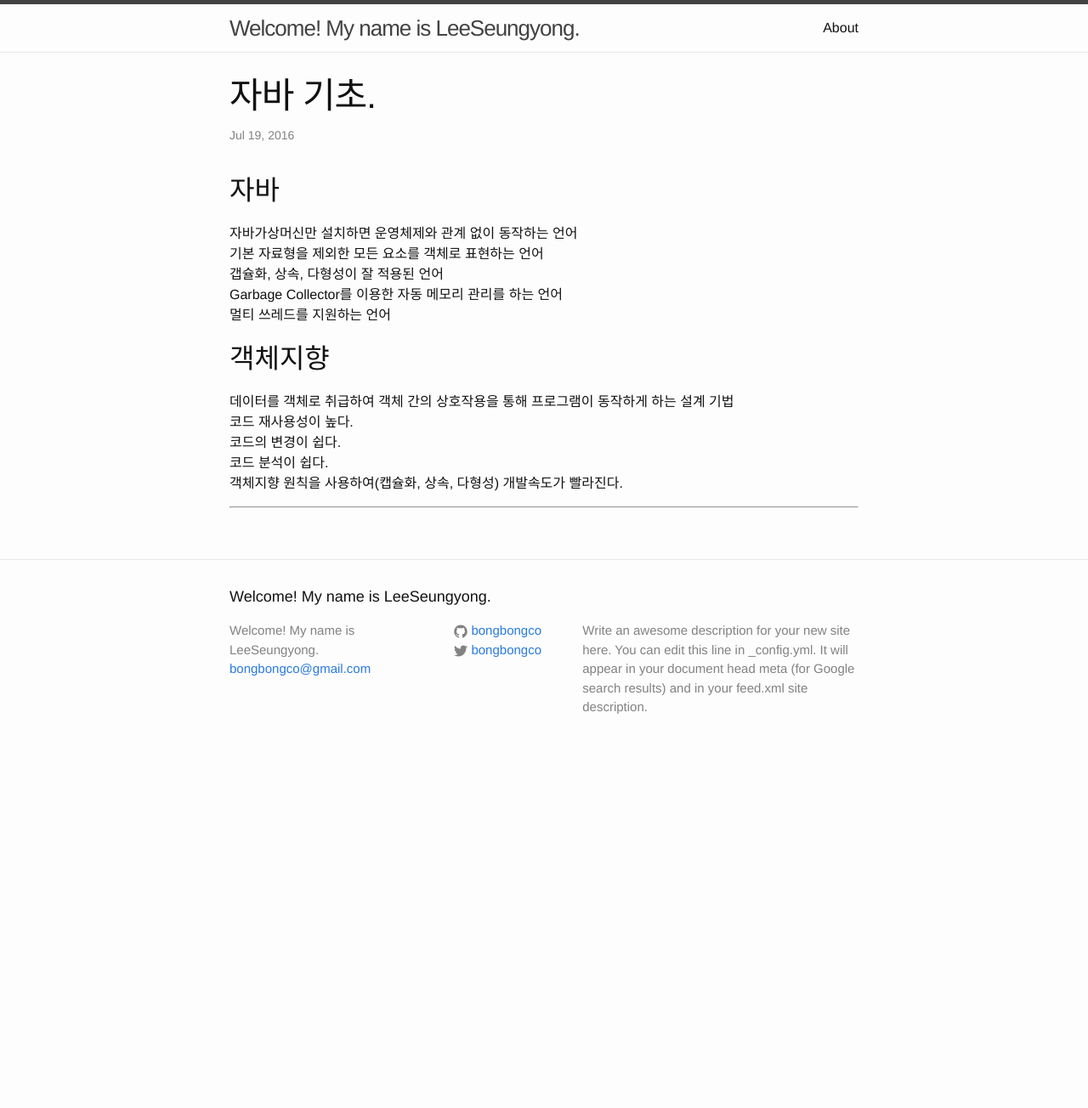
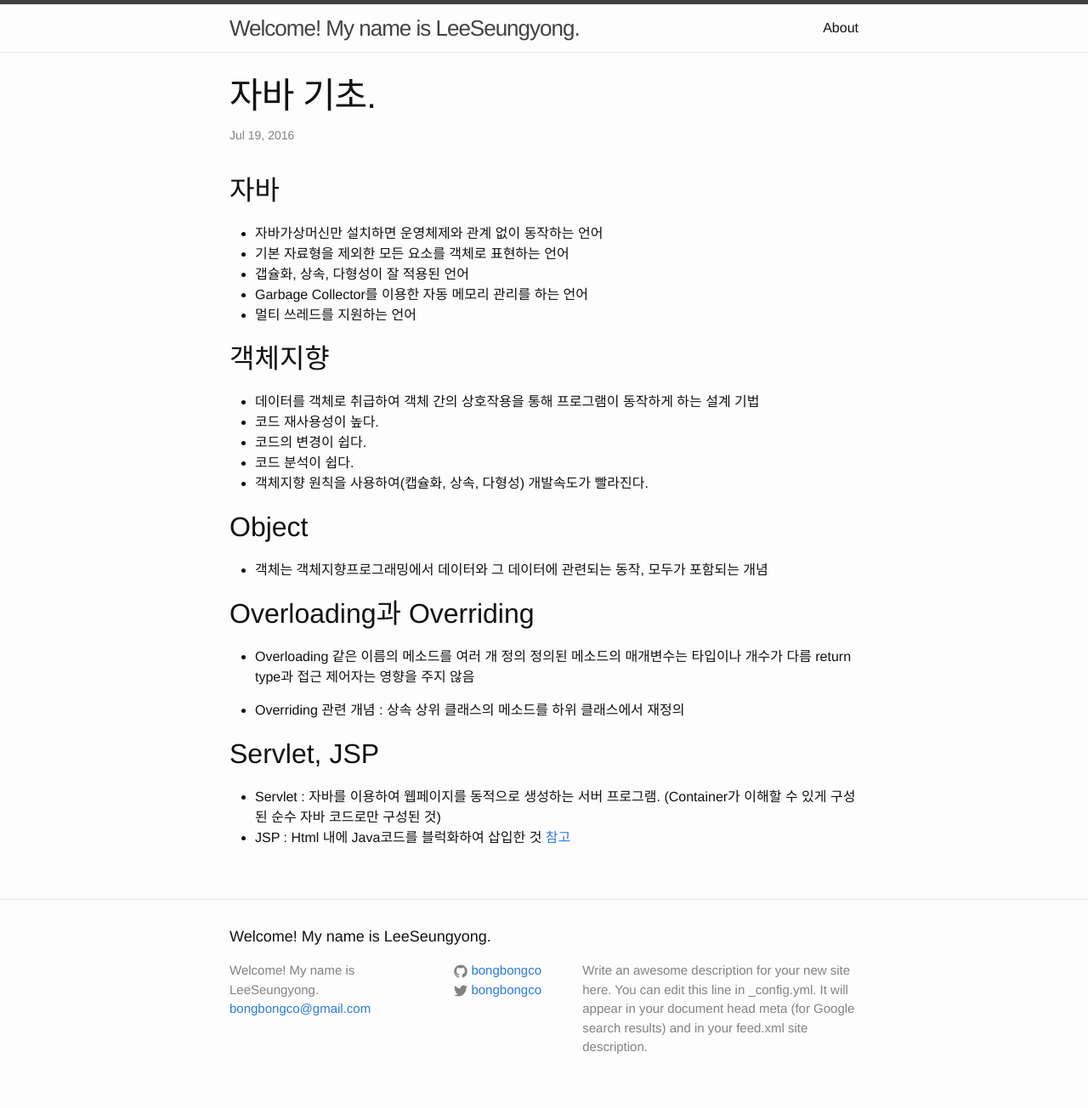
Before and after one commit to LktProgrammer/bongbongco.github.io, a Jekyll site: the page built from _posts/2016-07-19-Java-Foundation.markdown, in a window 1280 px wide. Shown: the whole page at 85% size. Built offline with Jekyll 4.4.1, drawn with Linux system fonts in a browser that asks for light colours; before the commit the page ends 904 px from its top, so only the background shows below that.

Commit message:
edit post

```diff
--- a/_posts/2016-07-19-Java-Foundation.markdown
+++ b/_posts/2016-07-19-Java-Foundation.markdown
@@ -5,18 +5,39 @@ title: 자바 기초.
 
 자바
 ------
-자바가상머신만 설치하면 운영체제와 관계 없이 동작하는 언어
-기본 자료형을 제외한 모든 요소를 객체로 표현하는 언어
-갭슐화, 상속, 다형성이 잘 적용된 언어
-Garbage Collector를 이용한 자동 메모리 관리를 하는 언어
-멀티 쓰레드를 지원하는 언어
+* 자바가상머신만 설치하면 운영체제와 관계 없이 동작하는 언어
+* 기본 자료형을 제외한 모든 요소를 객체로 표현하는 언어
+* 갭슐화, 상속, 다형성이 잘 적용된 언어
+* Garbage Collector를 이용한 자동 메모리 관리를 하는 언어
+* 멀티 쓰레드를 지원하는 언어
 
 객체지향
 ------
-데이터를 객체로 취급하여 객체 간의 상호작용을 통해 프로그램이 동작하게 하는 설계 기법
-코드 재사용성이 높다.
-코드의 변경이 쉽다.
-코드 분석이 쉽다.
-객체지향 원칙을 사용하여(캡슐화, 상속, 다형성) 개발속도가 빨라진다.
+* 데이터를 객체로 취급하여 객체 간의 상호작용을 통해 프로그램이 동작하게 하는 설계 기법
+* 코드 재사용성이 높다.
+* 코드의 변경이 쉽다.
+* 코드 분석이 쉽다.
+* 객체지향 원칙을 사용하여(캡슐화, 상속, 다형성) 개발속도가 빨라진다.
 
+Object
 ------
+* 객체는 객체지향프로그래밍에서 데이터와 그 데이터에 관련되는 동작, 모두가 포함되는 개념
+
+Overloading과 Overriding
+------
+* Overloading
+	같은 이름의 메소드를 여러 개 정의
+	정의된 메소드의 매개변수는 타입이나 개수가 다름
+	return type과 접근 제어자는 영향을 주지 않음
+
+* Overriding
+	관련 개념 : 상속
+	상위 클래스의 메소드를 하위 클래스에서 재정의
+
+Servlet, JSP
+------
+* Servlet : 자바를 이용하여 웹페이지를 동적으로 생성하는 서버 프로그램. (Container가 이해할 수 있게 구성된 순수 자바 코드로만 구성된 것)
+* JSP : Html 내에 Java코드를 블럭화하여 삽입한 것
+[참고]
+
+[참고]:http://hahahoho5915.tistory.com/16
```
